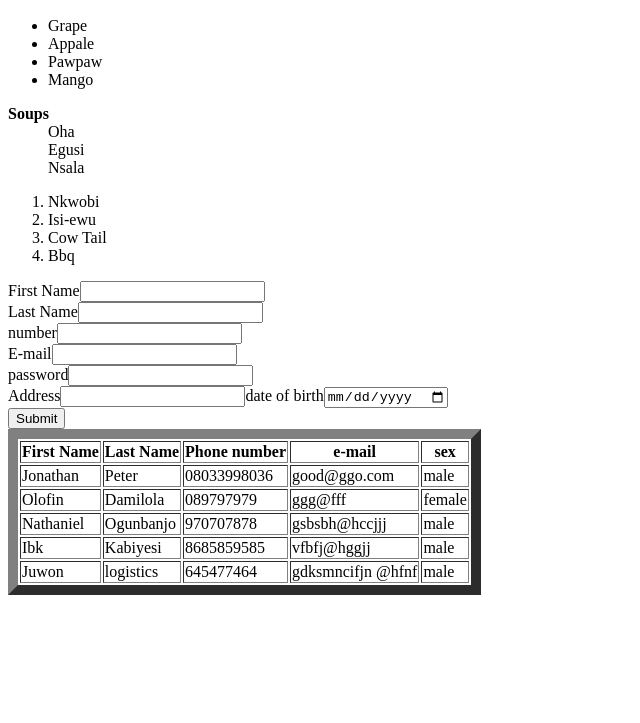
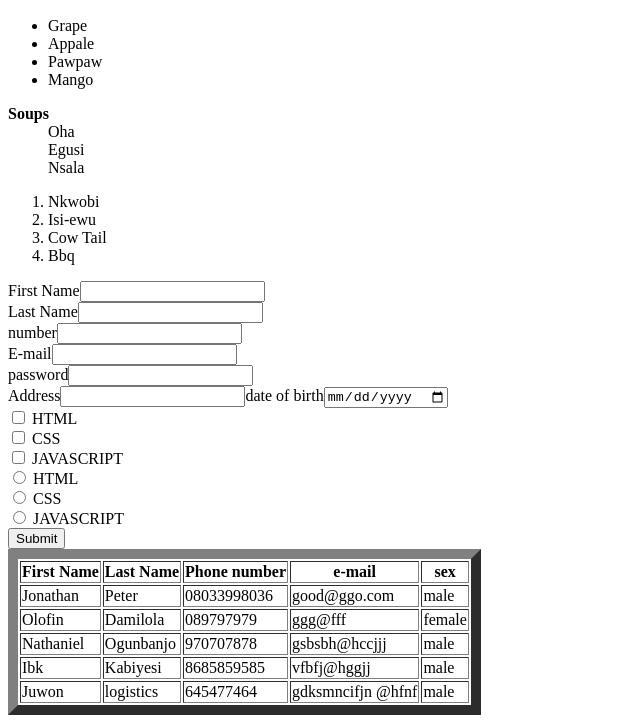
Before and after one commit to oguguopeter/ibk, a plain HTML site: page index.html in a window 1280 px wide. Shown: the part 2588-3311 px from the top of the page, without its empty margins (0-640 px from the left). Before the commit the page ends 3191 px from the top, so only its background shows below. Drawn offline with Linux system fonts and the light colour scheme.

Commit message:
eight commit

```diff
--- a/index.html
+++ b/index.html
@@ -143,10 +143,36 @@
         <input type="date">
         <br>
 
+
+        <input type="checkbox">
+        <label for=""> HTML</label><br>
+
+        <input type="checkbox">
+        <label for=""> CSS</label><br>
+
+        <input type="checkbox">
+        <label for=""> JAVASCRIPT</label><br>
+
+        <input type="radio">
+        <label for=""> HTML</label><br>
+
+        <input type="radio">
+        <label for=""> CSS</label><br>
+
+        <input type="radio">
+        <label for=""> JAVASCRIPT</label>
+
+
+
+        <br>
+
         <input type="submit">
 
 
     </form>
+
+
+
 
 
 </body>
```
